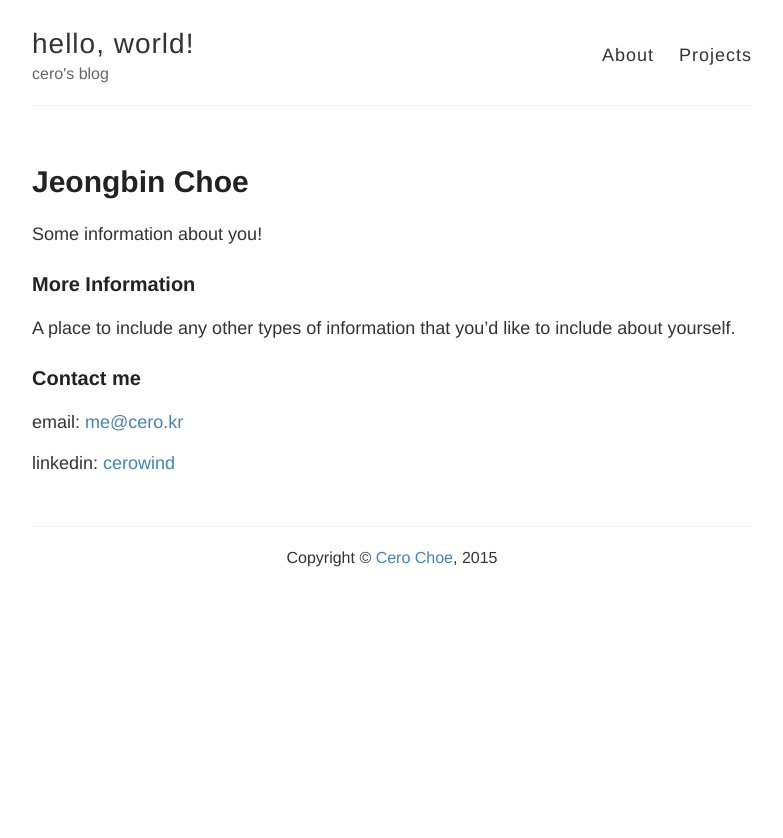
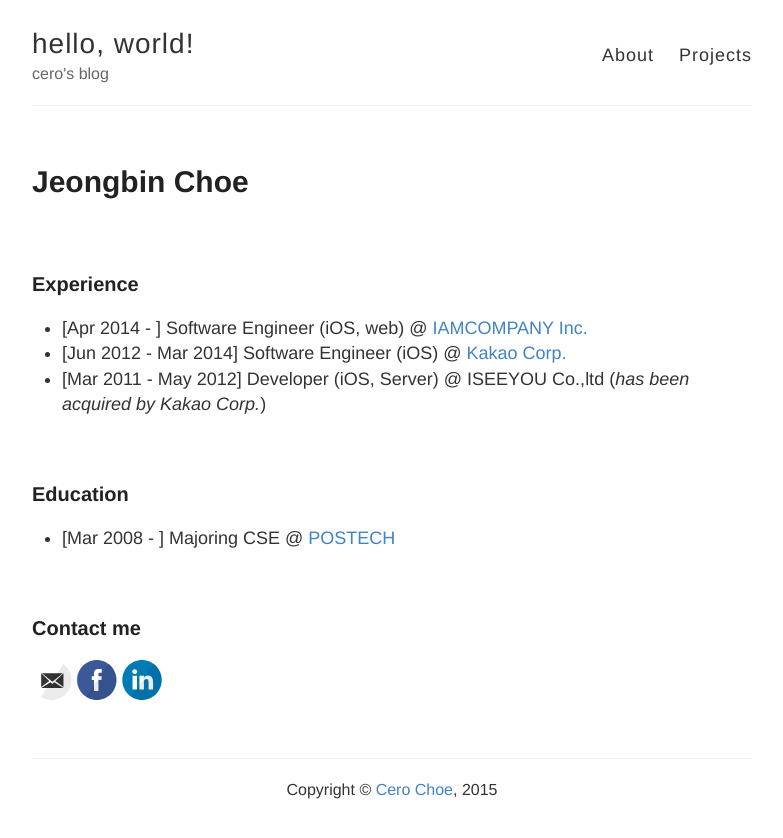
Before and after one commit to cerochoe/cerochoe.github.io, a Jekyll site: the page built from about.md, in a window 1280 px wide. Shown: the top 838 px of the page, without its empty margins (248-1031 px from the left). Built offline with Jekyll 4.4.1, drawn with Linux system fonts in a browser that asks for light colours; Markdown is read by kramdown in place of the engine named in the settings.

Commit message:
Edit about.md

```diff
--- a/about.md
+++ b/about.md
@@ -4,14 +4,18 @@ title: Jeongbin Choe
 permalink: /about/
 ---
 
-Some information about you!
+<br>
+### Experience
+* [Apr 2014 - ] Software Engineer (iOS, web) @ <a href="http://www.iamcompany.net" target="blank">IAMCOMPANY Inc.</a>
+* [Jun 2012 - Mar 2014] Software Engineer (iOS) @ <a href="http://www.kakaocorp.com" target="blank">Kakao Corp.</a>
+* [Mar 2011 - May 2012] Developer (iOS, Server) @ ISEEYOU Co.,ltd (*has been acquired by Kakao Corp.*)
 
-### More Information
+<br>
+### Education
+* [Mar 2008 - ] Majoring CSE @ <a href="http://www.postech.edu" target="blank">POSTECH</a>
 
-A place to include any other types of information that you'd like to include about yourself.
-
+<br>
 ### Contact me
-
-email: [me@cero.kr](mailto:me@cero.kr)
-
-linkedin: <a href="http://www.linkedin.com/in/cerowind" target="blank">cerowind</a>
+<a href="mailto:me@cero.kr"><i class="svg-icon email"></i></a>
+<a href="http://www.facebook.com/jeongbin.choe" target="blank"><i class="svg-icon facebook"></i></a>
+<a href="http://www.linkedin.com/in/cerowind" target="blank"><i class="svg-icon linkedin"></i></a>
```
